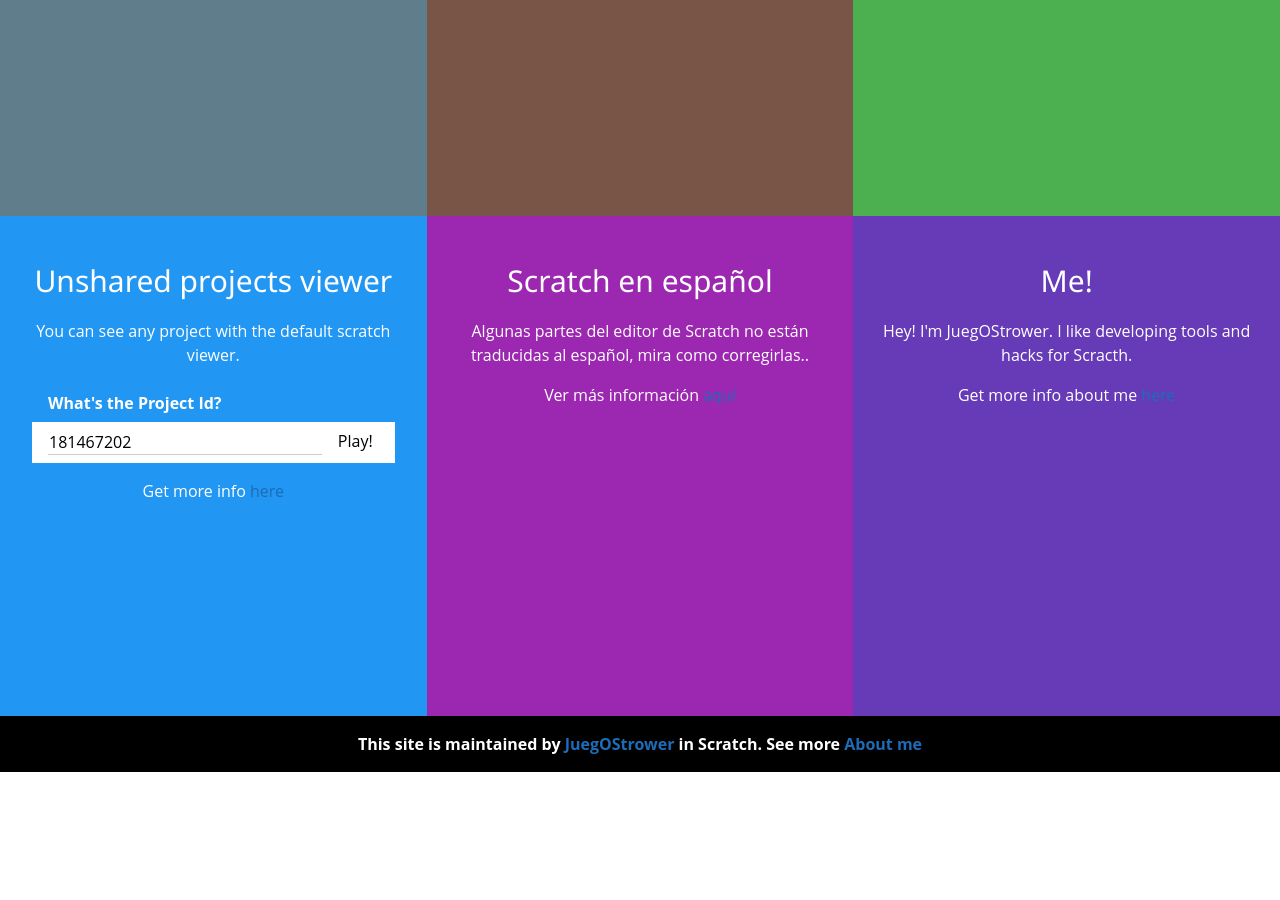
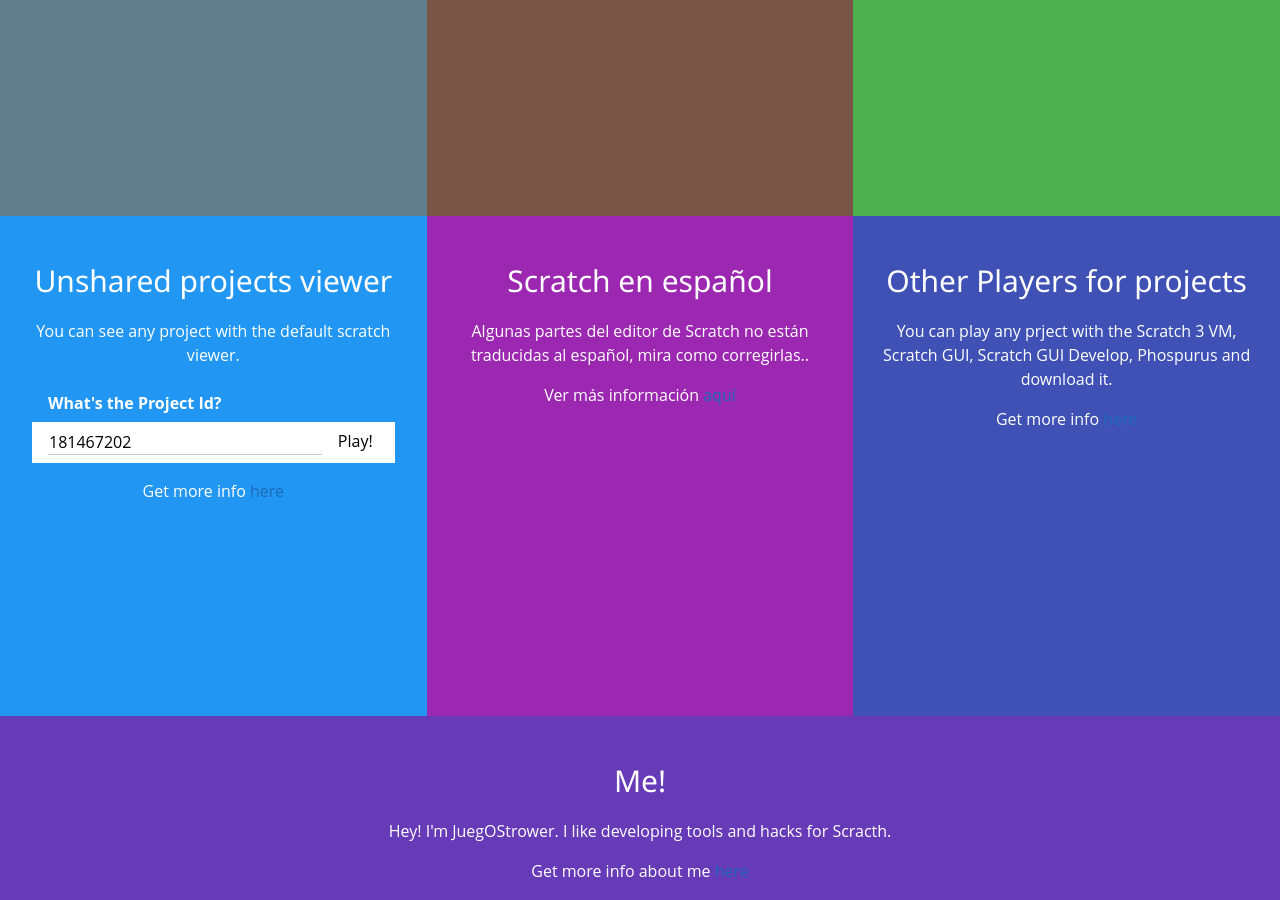
Before and after one commit to JuegOStrower/juegostrower.github.io, a Jekyll site: the page index.html, which Jekyll copies as it is, in a window 1280 px wide and 900 px high, scrolled down 1729 px. Built offline with Jekyll 4.4.1, drawn with Linux system fonts in a browser that asks for light colours; comment, search, counter and statistics services are not loaded; before the commit the page ends 2501 px from its top, so only the background shows below that.

Commit message:
Update index.html

```diff
--- a/index.html
+++ b/index.html
@@ -225,7 +225,16 @@
           <p>Ver más información <a href="spanish">aquí</a></p>
         </div>
       </div>
-      <div class="w3-third w3-deep-purple w3-center" style="min-height:500px">
+      <div class="w3-third w3-indigo w3-center" style="min-height:500px">
+        <div class="w3-padding-32">
+          <h2>Other Players for projects</h2>
+          <p class="w3-container">You can play any prject with the Scratch 3 VM, Scratch GUI, Scratch GUI Develop, Phospurus and download it.</p>
+          <p>Get more info <a href="me">here</a></p>
+        </div>
+      </div>
+    </div>
+    <div class="w3-row">
+      <div class="w3-rest w3-deep-purple w3-center" style="min-height:500px">
         <div class="w3-padding-32">
           <h2>Me!</h2>
           <p class="w3-container">Hey! I'm JuegOStrower. I like developing tools and hacks for Scracth.</p>
```
